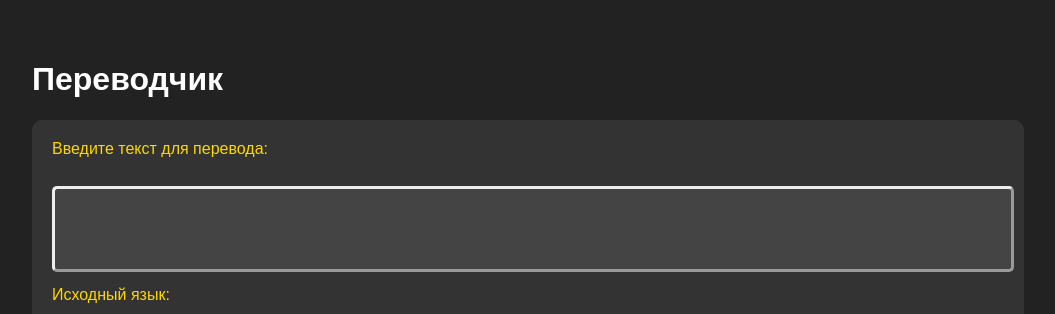
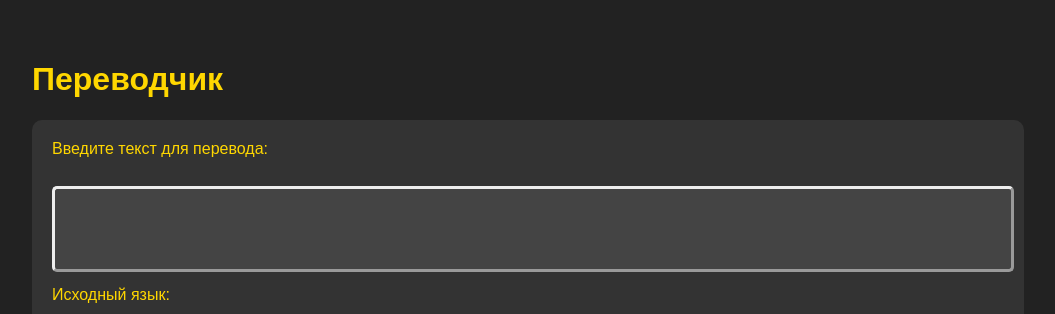
Before and after one commit to hanma-batyr/translation_Django, a Django app: template Tranlator/main/templates/main/main.html in a window 1280 px wide. Shown: the part 141-455 px from the top of the page, without its empty margins (112-1167 px from the left). Run offline with Django 4.2, Linux system fonts and the light colour scheme; the template is opened without the code that fills it, so the values that code supplies are empty.

Commit message:
fgsf
faf

```diff
--- a/Tranlator/Tranlator/settings.py
+++ b/Tranlator/Tranlator/settings.py
@@ -17,7 +17,7 @@ SECRET_KEY = "django-insecure-9k_5j(^s_ap9%8ep9^y1ihi10cw-*m59kq3&=4bo_7nps"
 # Секретный ключ Django.
 
 DEBUG = True
-# Режим отладки, который включен для разработки,
+# Режим отладки, который выводит ошибки для разработки,
 # но должен быть отключен в продакшене
 
 ALLOWED_HOSTS = []  # Список хостов, которые могут обслуживать ваше приложение.
--- a/Tranlator/main/static/main/css/main.css
+++ b/Tranlator/main/static/main/css/main.css
@@ -81,3 +81,7 @@ nav ul li.tra a:hover {
 nav ul li.account a:hover {
     color: rebeccapurple; /* Устанавливает цвет текста ссылок "Аккаунт" при наведении на них (пурпурный) */
 }
+
+.container h1, h2 {
+    color: #ffd700;
+}
```
Also changed, not shown: Tranlator/db.sqlite3.
